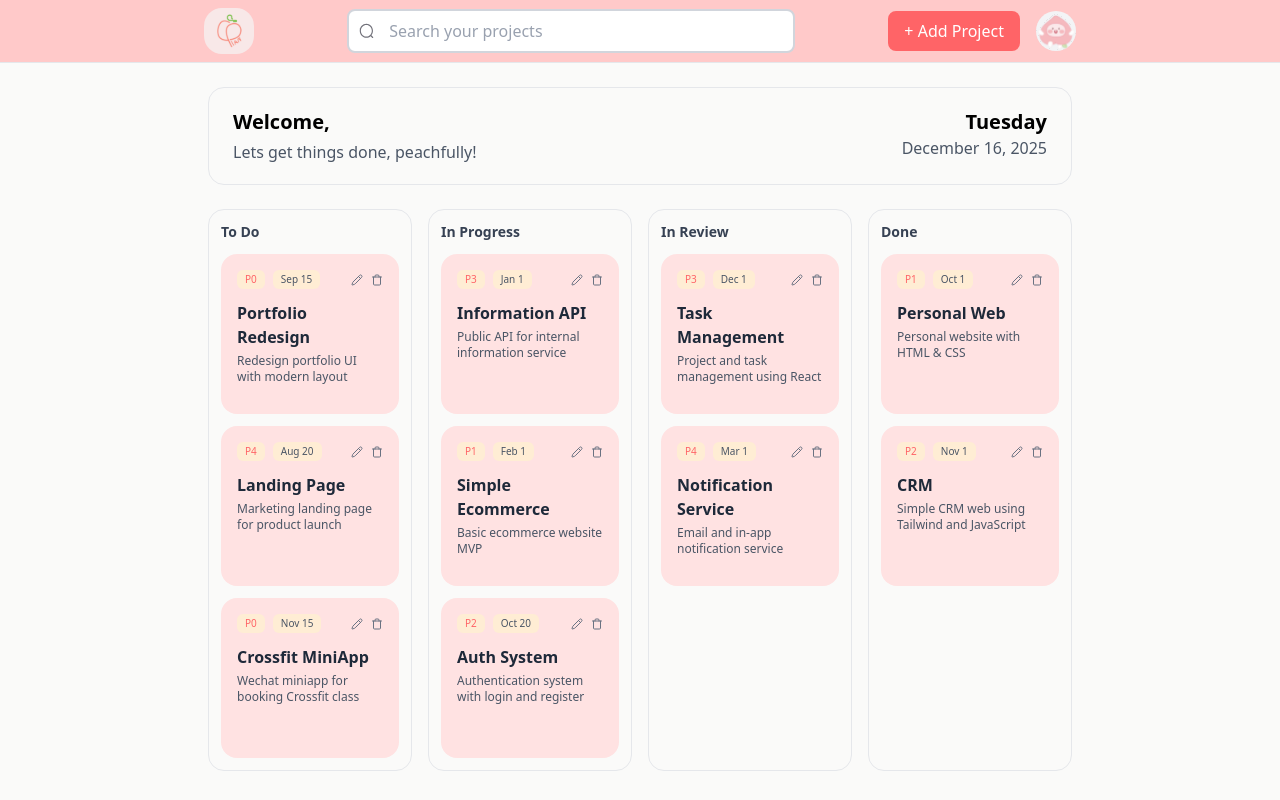
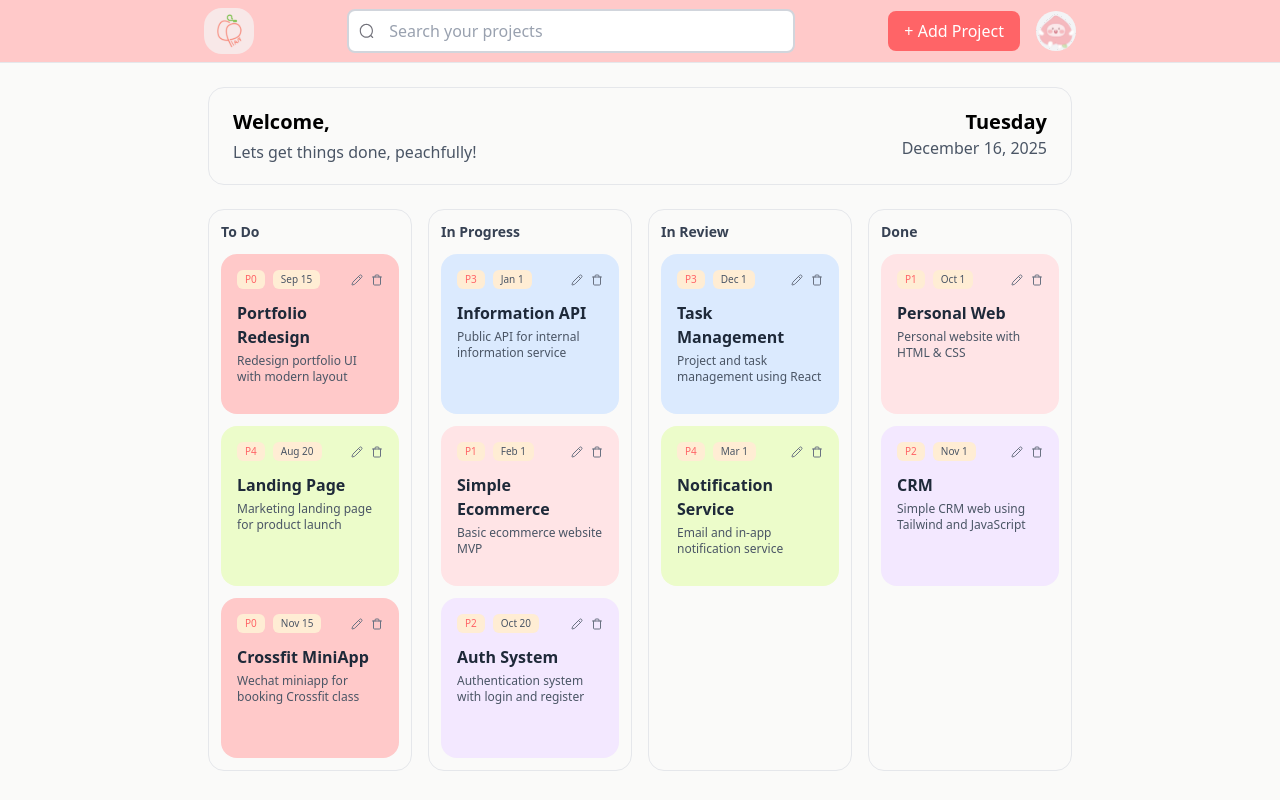
Before and after one commit to aletheaalmas/peachplan, a React (Vite) app: page / in a window 1280 px wide. Built offline with nearby package versions, Linux system fonts and the light colour scheme.

Commit message:
feat: project card color based on priority

```diff
--- a/src/components/projects.tsx
+++ b/src/components/projects.tsx
@@ -5,6 +5,14 @@ import { Pencil } from "lucide-react";
 import { Trash } from "lucide-react";
 
 const status: ProjectStatus[] = ["To Do", "In Progress", "In Review", "Done"];
+
+const priorityColorMap: Record<Project["priority"], string> = {
+  P0: "bg-red-200",
+  P1: "bg-rose-100",
+  P2: "bg-purple-100",
+  P3: "bg-blue-100",
+  P4: "bg-lime-100",
+};
 
 export function Projects() {
   return (
@@ -29,8 +37,9 @@ export function Projects() {
 }
 
 export function ProjectItem({ project }: { project: Project }) {
+  const projectCard = priorityColorMap[project.priority];
   return (
-    <div className="h-40 rounded-2xl bg-red-100 p-4 text-sm">
+    <div className={`h-40 rounded-2xl p-4 text-sm ${projectCard}`}>
       <div className="flex items-center justify-between">
         <div className="flex items-center gap-2">
           <span className="rounded-md bg-orange-100 px-2 py-0.5 text-[10px] font-medium text-red-400">
```
